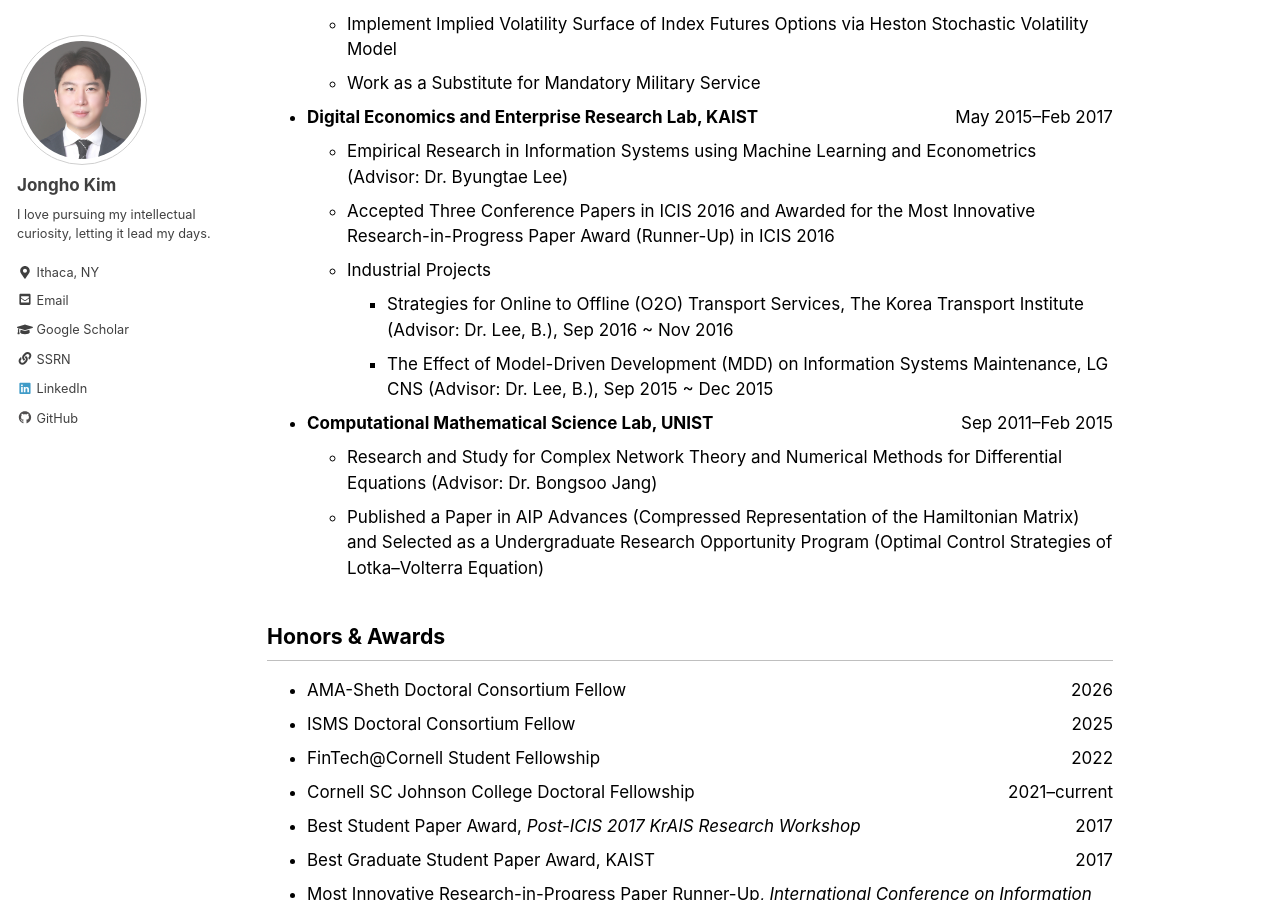
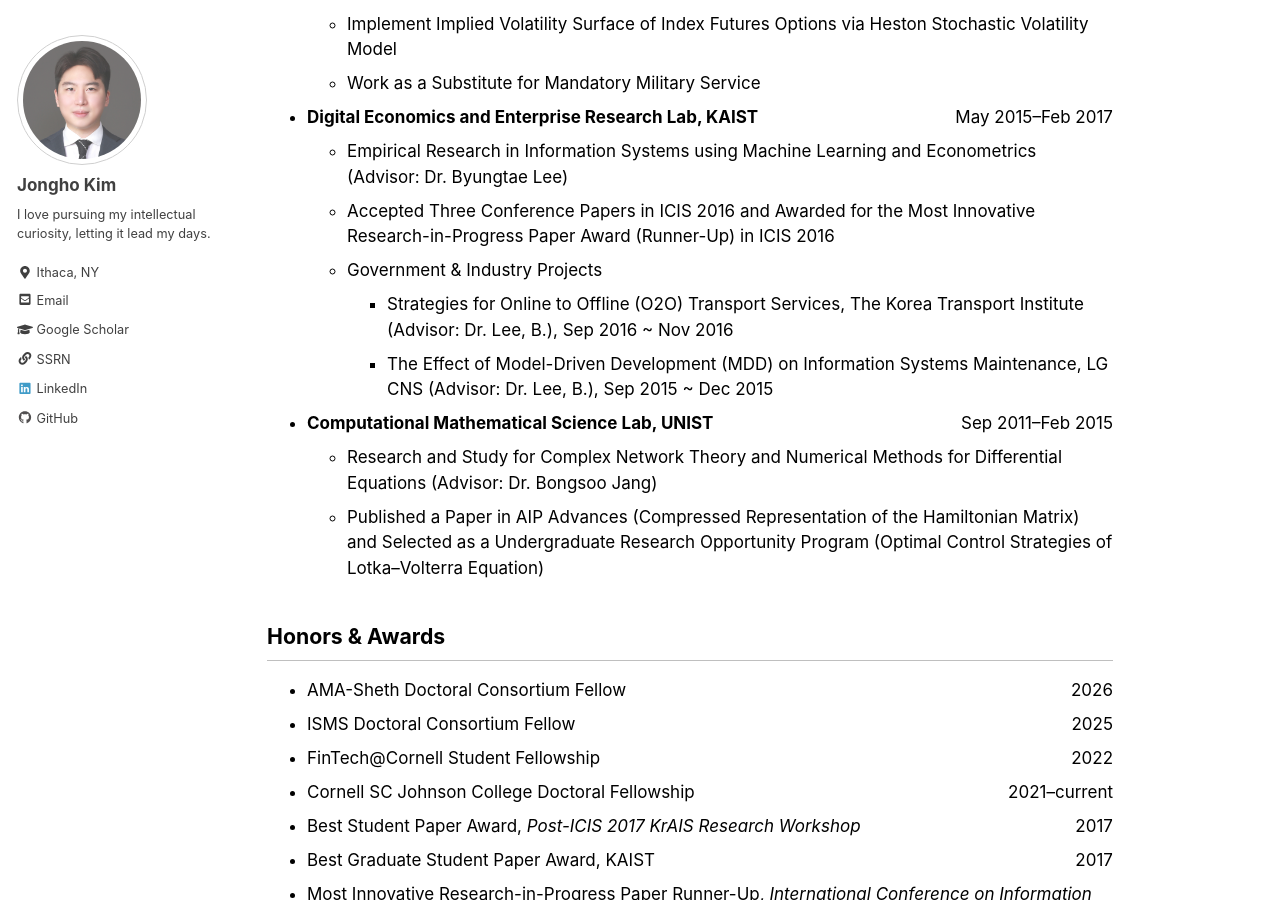
Before and after one commit to jonghkim/jonghkim.github.io, a Jekyll site: the page built from _pages/about.md, in a window 1280 px wide and 900 px high, scrolled down 1030 px. Built offline with Jekyll 4.4.1, drawn with Linux system fonts in a browser that asks for light colours.

Commit message:
update cv file

```diff
--- a/_pages/about.md
+++ b/_pages/about.md
@@ -33,7 +33,7 @@ last_modified_at: 2025-11-22
 - **Digital Economics and Enterprise Research Lab, KAIST** <span style="float:right">May 2015–Feb 2017</span>
     - Empirical Research in Information Systems using Machine Learning and Econometrics (Advisor: Dr. Byungtae Lee)
     - Accepted Three Conference Papers in ICIS 2016 and Awarded for the Most Innovative Research-in-Progress Paper Award (Runner-Up) in ICIS 2016
-    - Industrial Projects
+    - Government & Industry Projects
       - Strategies for Online to Offline (O2O) Transport Services, The Korea Transport Institute (Advisor: Dr. Lee, B.), Sep 2016 ~ Nov 2016
       - The Effect of Model-Driven Development (MDD) on Information Systems Maintenance, LG CNS (Advisor: Dr. Lee, B.), Sep 2015 ~ Dec 2015
 
```
Also changed, not shown: 1 other file.
